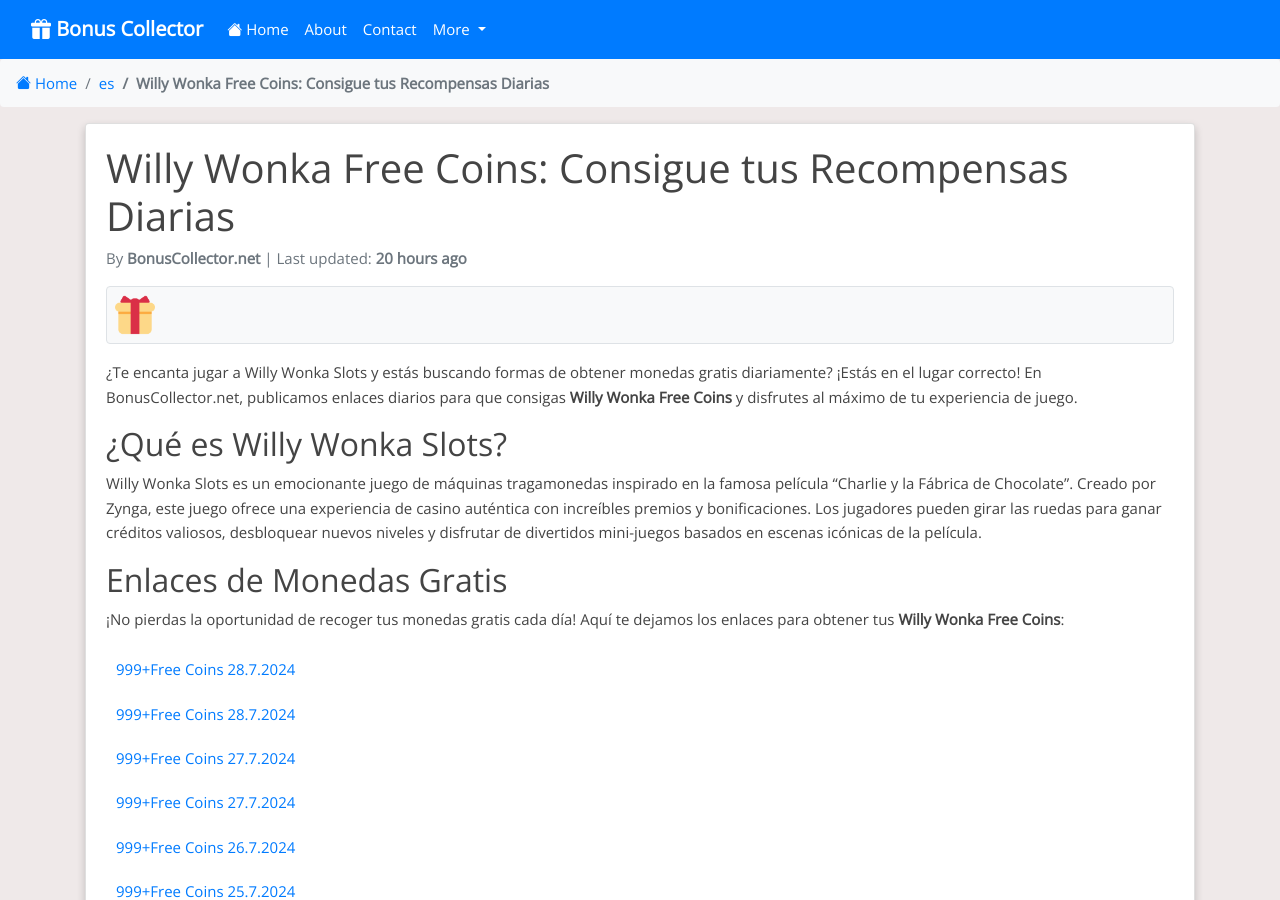
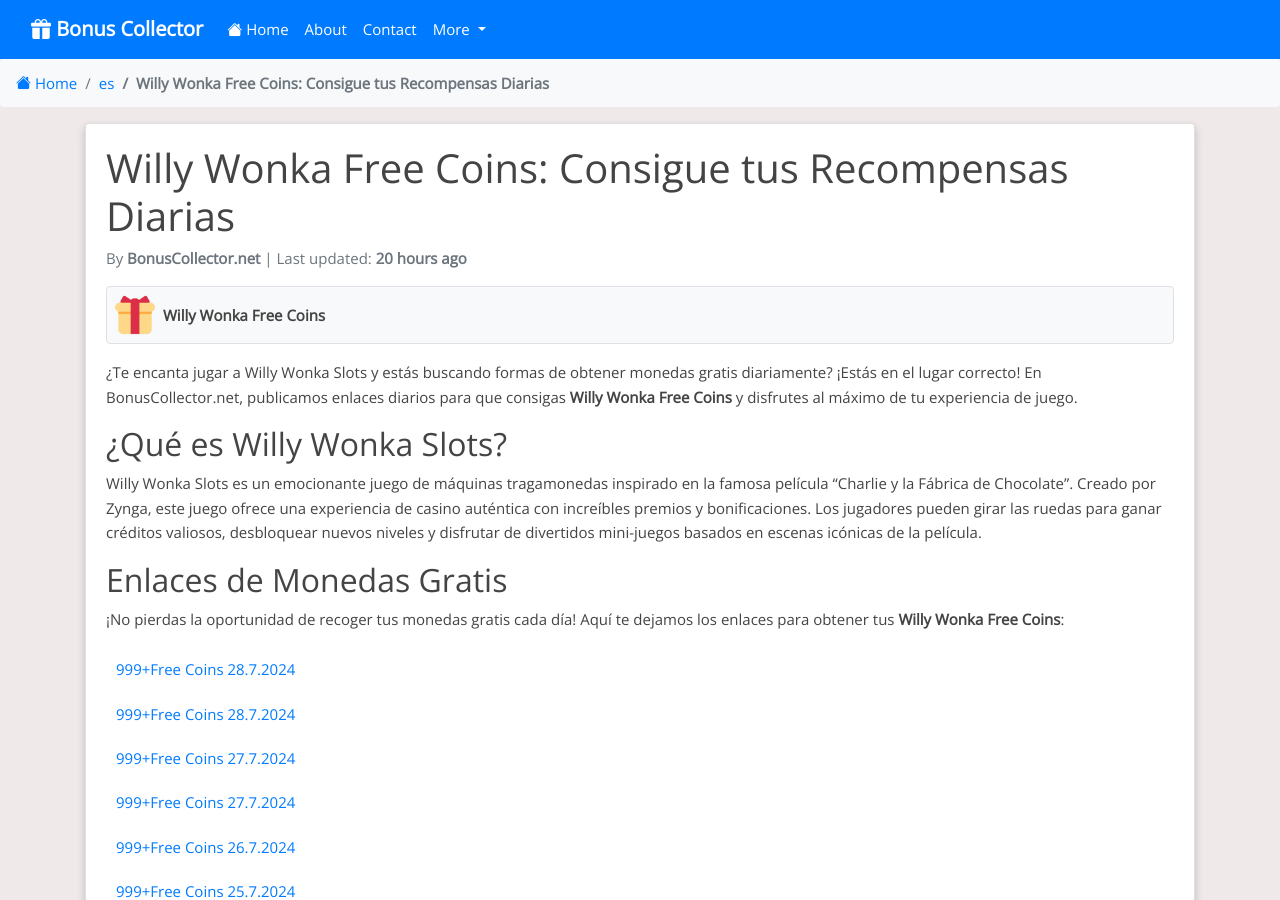
Before and after one commit to Prollad99/bs-net, a Jekyll site: the page built from es/_posts/2024-07-17-willy-wonka.md, in a window 1280 px wide and 900 px high. Built offline with Jekyll 4.4.1, drawn with Linux system fonts in a browser that asks for light colours; nearby versions of some CDN libraries; comment, search, counter and statistics services are not loaded.

Commit message:
Update 2024-07-17-willy-wonka.md

```diff
--- a/es/_posts/2024-07-17-willy-wonka.md
+++ b/es/_posts/2024-07-17-willy-wonka.md
@@ -9,6 +9,8 @@
 permalink: /es/willy-wonka-free-coins/
 image: /assets/images/willy-wonka.jpeg
 include_file: willy-wonka.html
+manifest: /manifests/es/willy-wonka.json
+app_name: "Willy Wonka Free Coins"
 ---
 
 ¿Te encanta jugar a Willy Wonka Slots y estás buscando formas de obtener monedas gratis diariamente? ¡Estás en el lugar correcto! En BonusCollector.net, publicamos enlaces diarios para que consigas **Willy Wonka Free Coins** y disfrutes al máximo de tu experiencia de juego.
```
